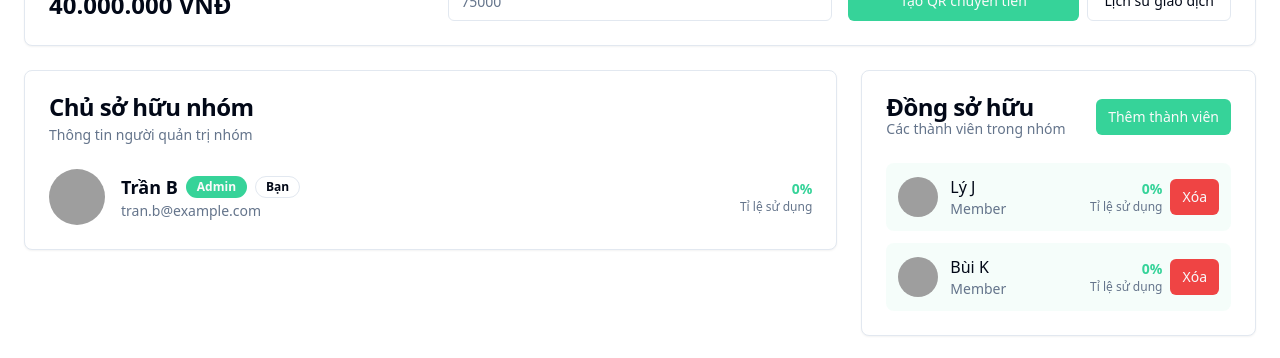
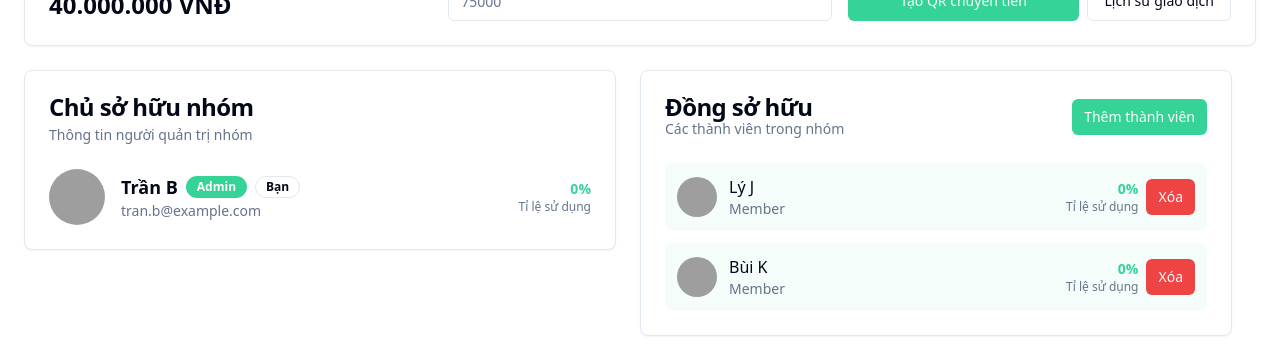
Before and after one commit to SE184800/fleet-share-buddy-48, a React (Vite) app: page /co-owner/groups/g-dn-hc in a window 1280 px wide. Shown: the part 180-538 px from the top of the page. Built offline with nearby package versions, Linux system fonts and the light colour scheme; grey boxes are pictures that could not be loaded; the HTML template or start-up script is replaced by a standard one.

Commit message:
Fix: Adjust section width

```diff
--- a/src/pages/co-owner/GroupDetail.tsx
+++ b/src/pages/co-owner/GroupDetail.tsx
@@ -132,9 +132,9 @@ export default function GroupDetail() {
       </section>
 
       {/* 3 phần nội dung */}
-      <main className="grid gap-6 lg:grid-cols-3">
-        {/* Phần 1: Profile chủ sở hữu (lớn) */}
-        <section className="lg:col-span-2">
+      <main className="grid gap-6 lg:grid-cols-2">
+        {/* Phần 1: Profile chủ sở hữu */}
+        <section>
           <Card>
             <CardHeader>
               <CardTitle>Chủ sở hữu nhóm</CardTitle>
```
